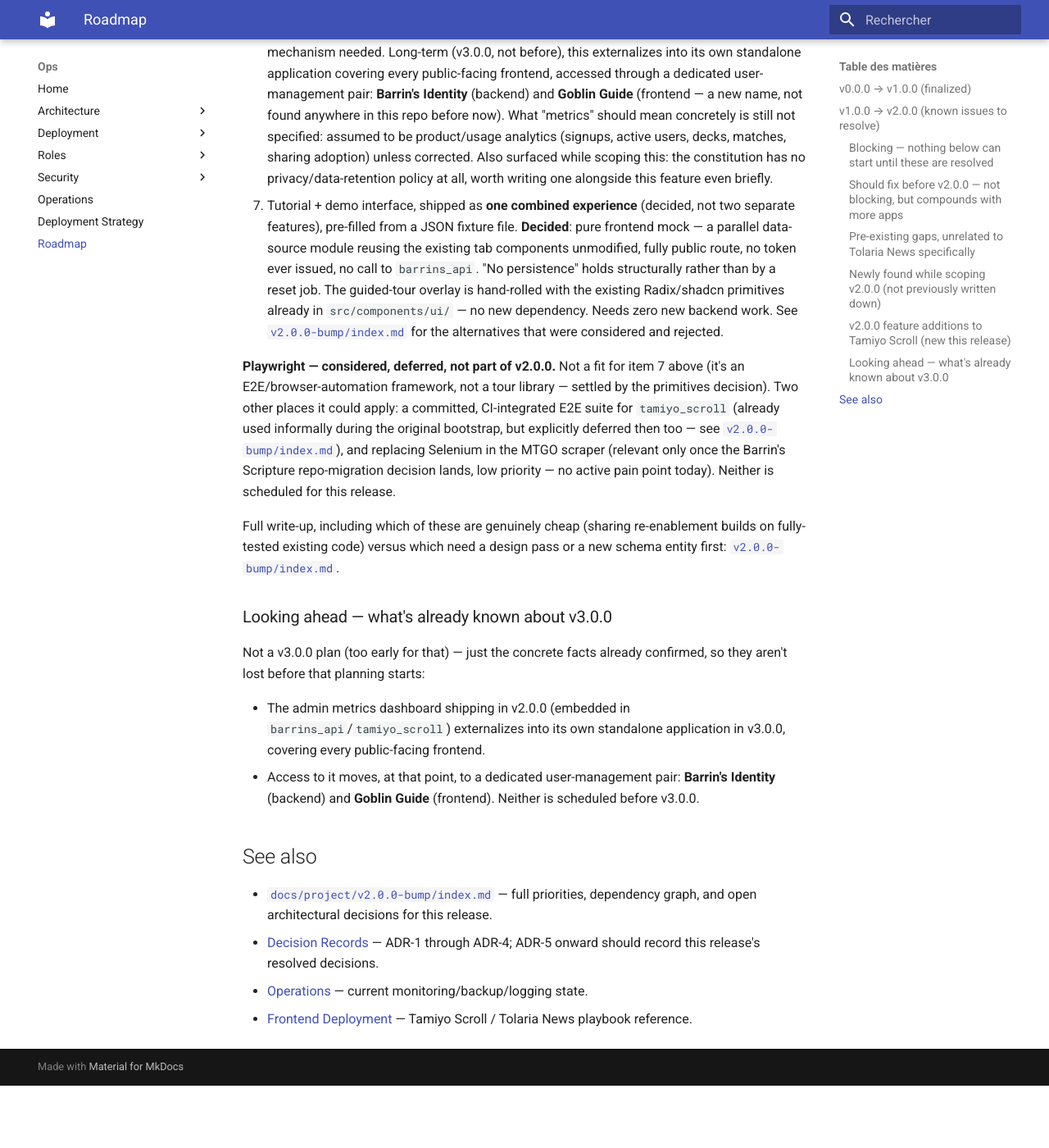
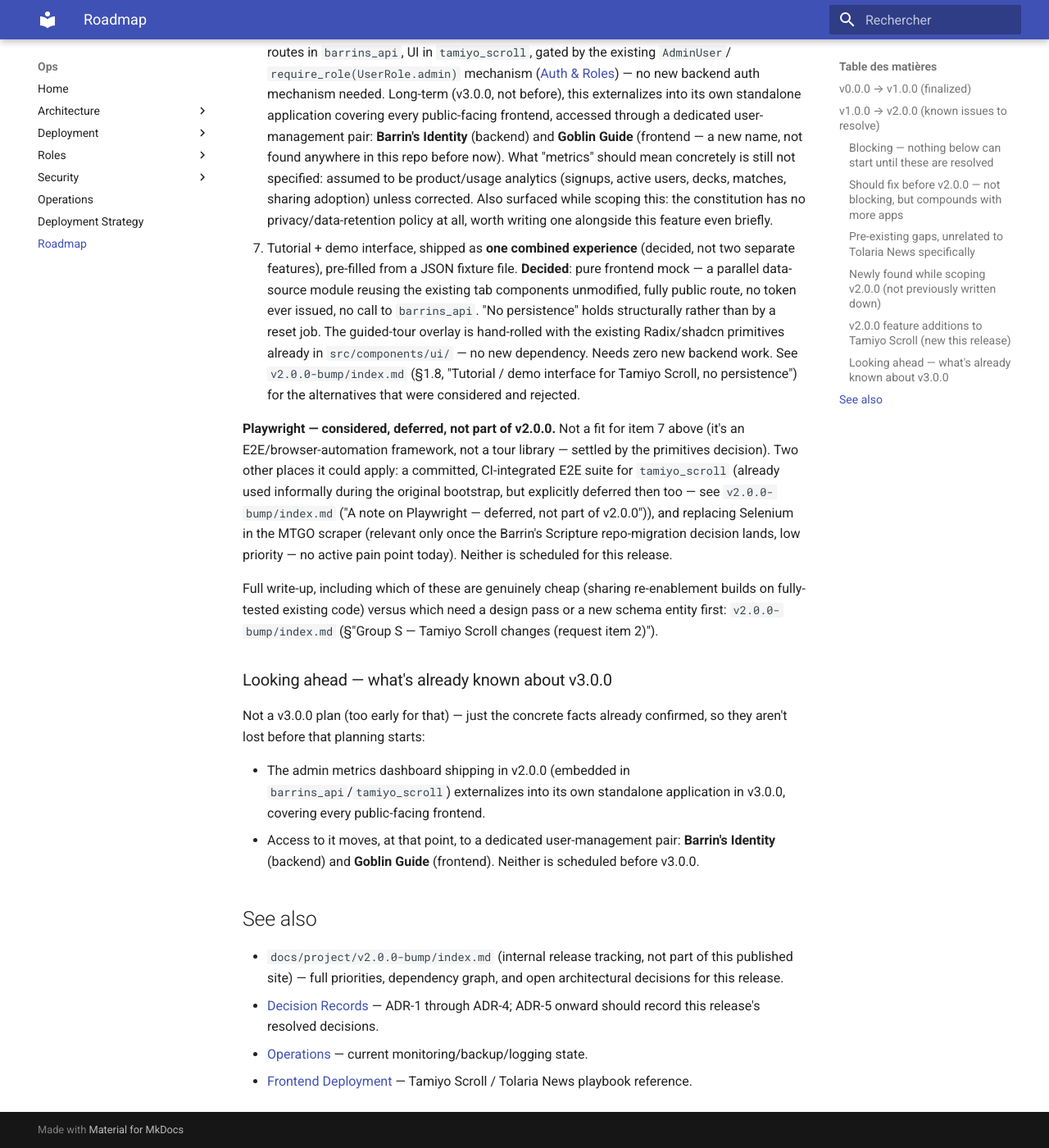
Before and after one commit to Spigushe/barrins-project, an MkDocs documentation site: the page built from docs/content/ops/roadmap.md, in a window 1280 px wide and 1400 px high, scrolled down 4239 px. Shown: the whole window at 82% size. Built offline with MkDocs 1.6.1 and Material for MkDocs 9.7.7, drawn with Linux system fonts in a browser that asks for light colours; before the commit the page ends 5563 px from its top, so only the background shows below that; some of the changed text lies outside the part shown.

```diff
--- a/docs/content/ops/roadmap.md
+++ b/docs/content/ops/roadmap.md
@@ -47,7 +47,8 @@ Karn Tablets — ML/DL), a set of Tamiyo Scroll feature additions, a pass
 over items already flagged as needing fixes, and a general deployment
 playbook for whatever new application/service shape shows up next. Full
 detail, priorities, and dependency ordering:
-[`docs/project/v2.0.0-bump/index.md`](../../project/v2.0.0-bump/index.md).
+`docs/project/v2.0.0-bump/index.md` (internal release tracking, not part
+of this published site).
 This section summarizes it; that document is the source of truth for
 sequencing.
 
@@ -85,8 +86,8 @@ the application itself:
    repository, and (b) whether it gets direct database write access or
    pushes through a `barrins_api`-owned ingestion route. Framed as
    alternatives with trade-offs in
-   [`v2.0.0-bump/index.md`](../../project/v2.0.0-bump/index.md#1-scope-decisions-requiring-the-users-input-before-work-starts),
-   not decided here.
+   `v2.0.0-bump/index.md` (§1, "Scope decisions requiring the user's
+   input before work starts"), not decided here.
 4. **The scraped-tournament data domain does not exist in code.**
    `docs/content/back/barrins_api/bff/tamiyo_scroll.md` and several code
    comments reference a `dl_decks`/`dl_tournaments` domain and a
@@ -189,25 +190,25 @@ Not carried over from a prior roadmap — newly scoped:
    holds structurally rather than by a reset job. The guided-tour
    overlay is hand-rolled with the existing Radix/shadcn primitives
    already in `src/components/ui/` — no new dependency. Needs zero new
-   backend work. See
-   [`v2.0.0-bump/index.md`](../../project/v2.0.0-bump/index.md#18-tutorial--demo-interface-for-tamiyo-scroll-no-persistence)
-   for the alternatives that were considered and rejected.
+   backend work. See `v2.0.0-bump/index.md` (§1.8, "Tutorial / demo
+   interface for Tamiyo Scroll, no persistence") for the alternatives
+   that were considered and rejected.
 
 **Playwright — considered, deferred, not part of v2.0.0.** Not a fit for
 item 7 above (it's an E2E/browser-automation framework, not a tour
 library — settled by the primitives decision). Two other places it could
 apply: a committed, CI-integrated E2E suite for `tamiyo_scroll`
 (already used informally during the original bootstrap, but explicitly
-deferred then too — see
-[`v2.0.0-bump/index.md`](../../project/v2.0.0-bump/index.md#a-note-on-playwright--deferred-not-part-of-v200)),
-and replacing Selenium in the MTGO scraper (relevant only once the
+deferred then too — see `v2.0.0-bump/index.md` ("A note on Playwright —
+deferred, not part of v2.0.0")), and replacing Selenium in the MTGO
+scraper (relevant only once the
 Barrin's Scripture repo-migration decision lands, low priority — no
 active pain point today). Neither is scheduled for this release.
 
 Full write-up, including which of these are genuinely cheap (sharing
 re-enablement builds on fully-tested existing code) versus which need a
-design pass or a new schema entity first:
-[`v2.0.0-bump/index.md`](../../project/v2.0.0-bump/index.md#group-s--tamiyo-scroll-changes-request-item-2).
+design pass or a new schema entity first: `v2.0.0-bump/index.md`
+(§"Group S — Tamiyo Scroll changes (request item 2)").
 
 ### Looking ahead — what's already known about v3.0.0
 
@@ -223,8 +224,9 @@ confirmed, so they aren't lost before that planning starts:
 
 ## See also
 
-- [`docs/project/v2.0.0-bump/index.md`](../../project/v2.0.0-bump/index.md)
-  — full priorities, dependency graph, and open architectural decisions
+- `docs/project/v2.0.0-bump/index.md` (internal release tracking, not
+  part of this published site) — full priorities, dependency graph, and
+  open architectural decisions
   for this release.
 - [Decision Records](architecture/decisions.md) — ADR-1 through ADR-4;
   ADR-5 onward should record this release's resolved decisions.
```
Also changed, not shown: docs/cspell.json (+6 -1 lines), docs/project/v2.0.0-bump/f9-proj-branch-protection/index.md (+31 -17 lines), 1 other file.
